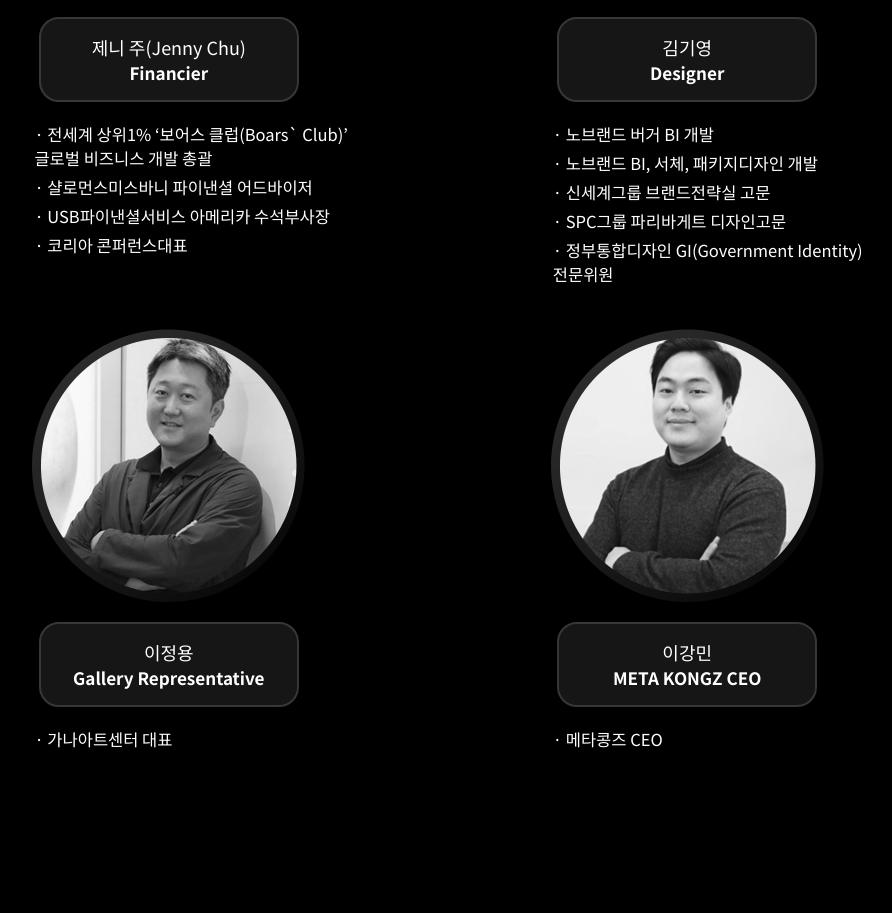
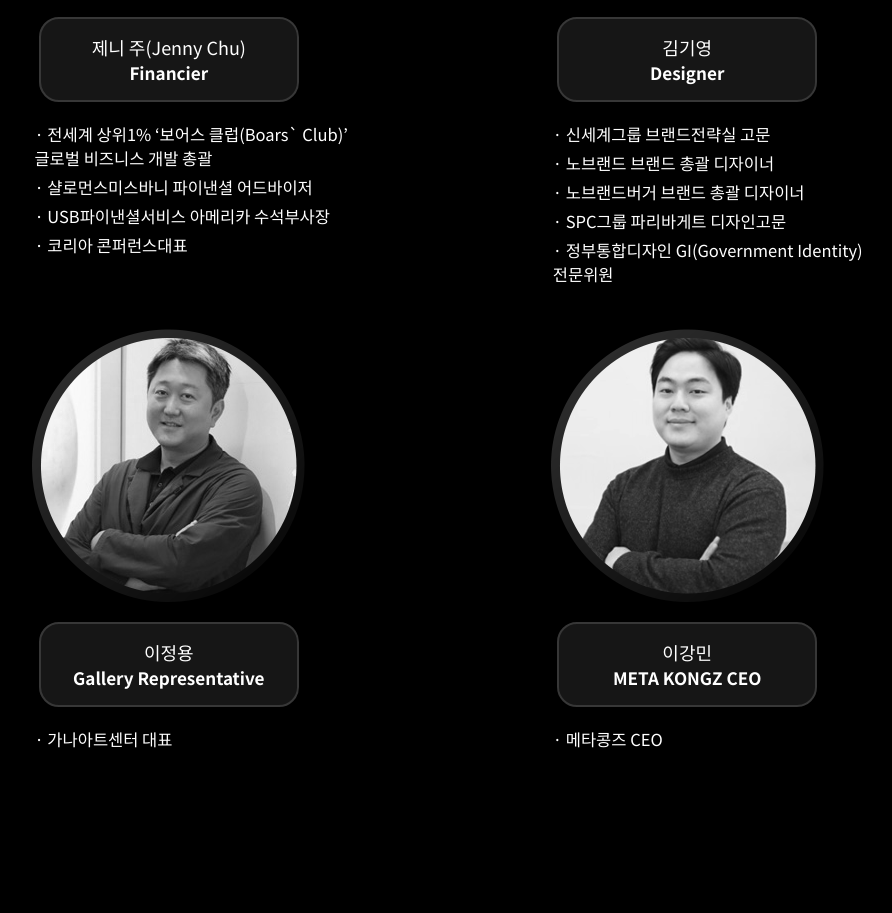
Before and after one commit to ljhee3611/aim-preview, a plain HTML site: page index.html in a window 1280 px wide. Shown: the part 8249-9162 px from the top of the page, without its empty margins (212-1104 px from the left). Drawn offline with nearby package versions, Linux system fonts and the light colour scheme.

Commit message:
advisor 4 수정

```diff
--- a/index.html
+++ b/index.html
@@ -382,9 +382,9 @@
                             <strong>Designer</strong>
                         </div>
                         <ul>
-                            <li>· 노브랜드 버거 BI 개발</li>
-                            <li>· 노브랜드 BI, 서체, 패키지디자인 개발</li>
                             <li>· 신세계그룹 브랜드전략실 고문</li>
+                            <li>· 노브랜드 브랜드 총괄 디자이너</li>
+                            <li>· 노브랜드버거 브랜드 총괄 디자이너</li>
                             <li>· SPC그룹 파리바게트 디자인고문</li>
                             <li>· 정부통합디자인 GI(Government Identity) 전문위원</li>
                         </ul>
```
